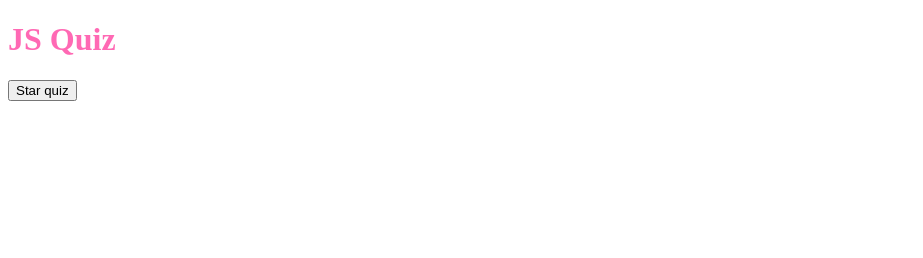
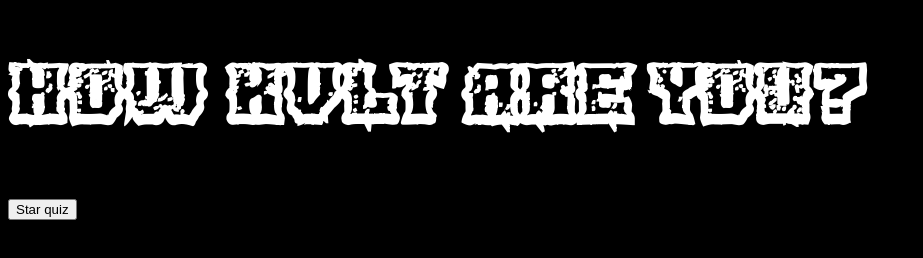
Before and after one commit to martinlunnegard/how-kvlt-are-you, a plain HTML site: page index.html in a window 1280 px wide. Shown: the whole page, without its empty margins (0-923 px from the left). Drawn offline with Linux system fonts and the light colour scheme.

Commit message:
Fonts added

```diff
--- a/index.html
+++ b/index.html
@@ -13,7 +13,7 @@
 
 <body>
 
-  <h1>JS Quiz</h1>
+  <h1>How Kvlt are you?</h1>
   <div id="quiz-container">
 
   </div>
--- a/js/quiz.js
+++ b/js/quiz.js
@@ -81,7 +81,7 @@ for(let i=0; i < questions.length; i++) {
             + '<input type="radio" name="question'+ i +'" value="' + letter + '" />'
             + letter + ': '
             + questions[i].answers[letter]
-          + '<label>'
+          + '</label>'
         );
       }
 
--- a/style.css
+++ b/style.css
@@ -1,7 +1,26 @@
+@font-face {
+  font-family: 'BLACK METAL Regular';
+  font-style: normal;
+  font-weight: normal;
+  src: local('BLACK METAL Regular'), url('BLACK METAL.woff') format('woff');
+}
+
+body {
+  background-color: #000000;
+  color: #ffffff;
+  font-family: 'BLACK METAL Regular';
+}
+
 h1 {
-  color: hotpink;
+  color: #ffffff;
+  font-size: 80px;
+  font-family: 'BLACK METAL Regular';
 }
 
 .hide {
   display: none;
 }
+
+label {
+  font-size: 32px;
+}
```
Also changed, not shown: BLACK METAL.woff (added).
